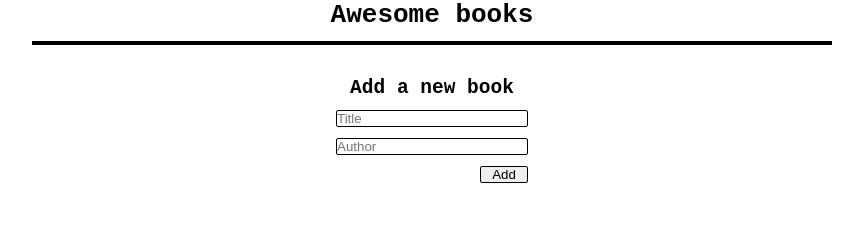
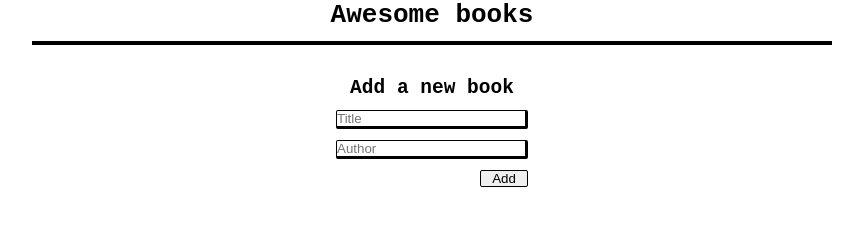
Before and after one commit to addisalemseifu/AusomeBooks, a plain HTML site: page index.html in a window 1280 px wide. Shown: the whole page, without its empty margins (208-1071 px from the left). Drawn offline with Linux system fonts and the light colour scheme.

Commit message:
Added styling to the input boxes.

```diff
--- a/style.css
+++ b/style.css
@@ -68,6 +68,11 @@ h2 {
   margin-top: -25px;
 }
 
+input, #txt, #txtOne {
+  border-right: 3px solid black;
+  border-bottom: 3px solid black;
+  border-radius: 2px;
+}
 .add {
   border: 1px solid black;
   margin-right: 0;
```
Also changed, not shown: .stylelintrc.json (added).
